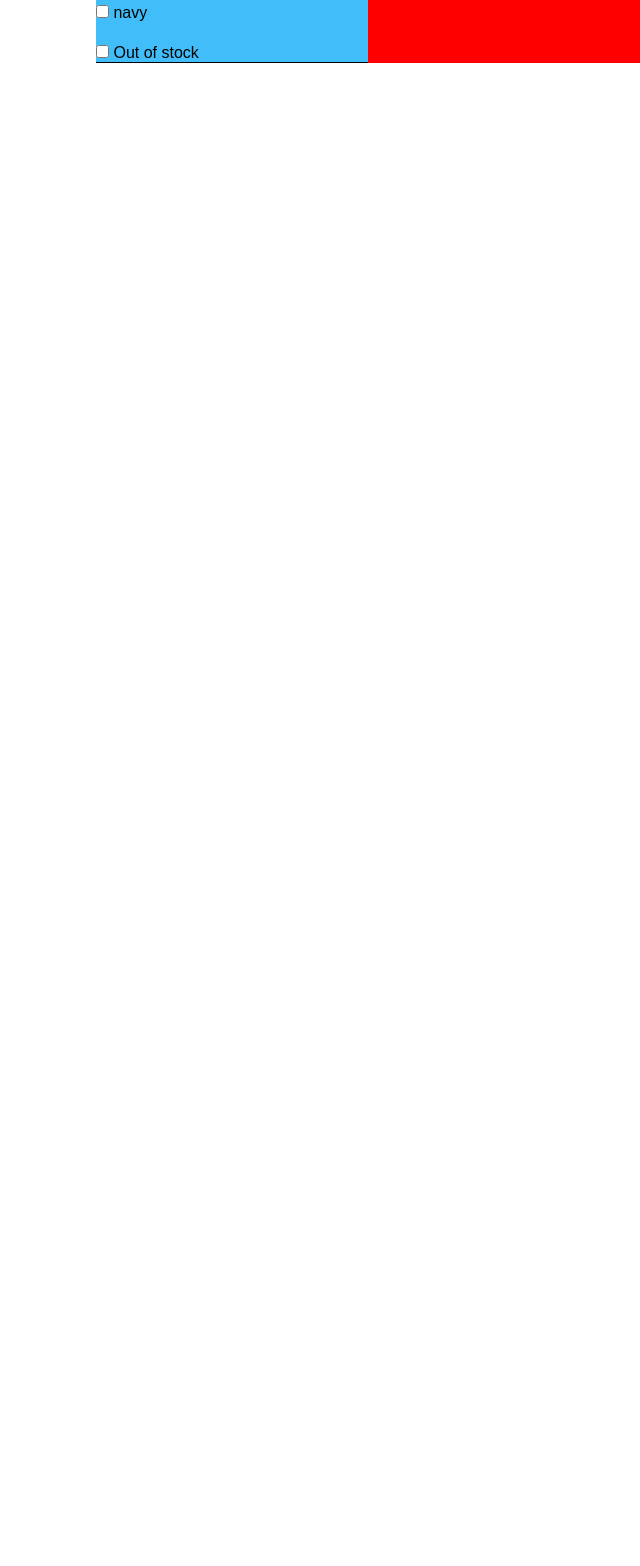
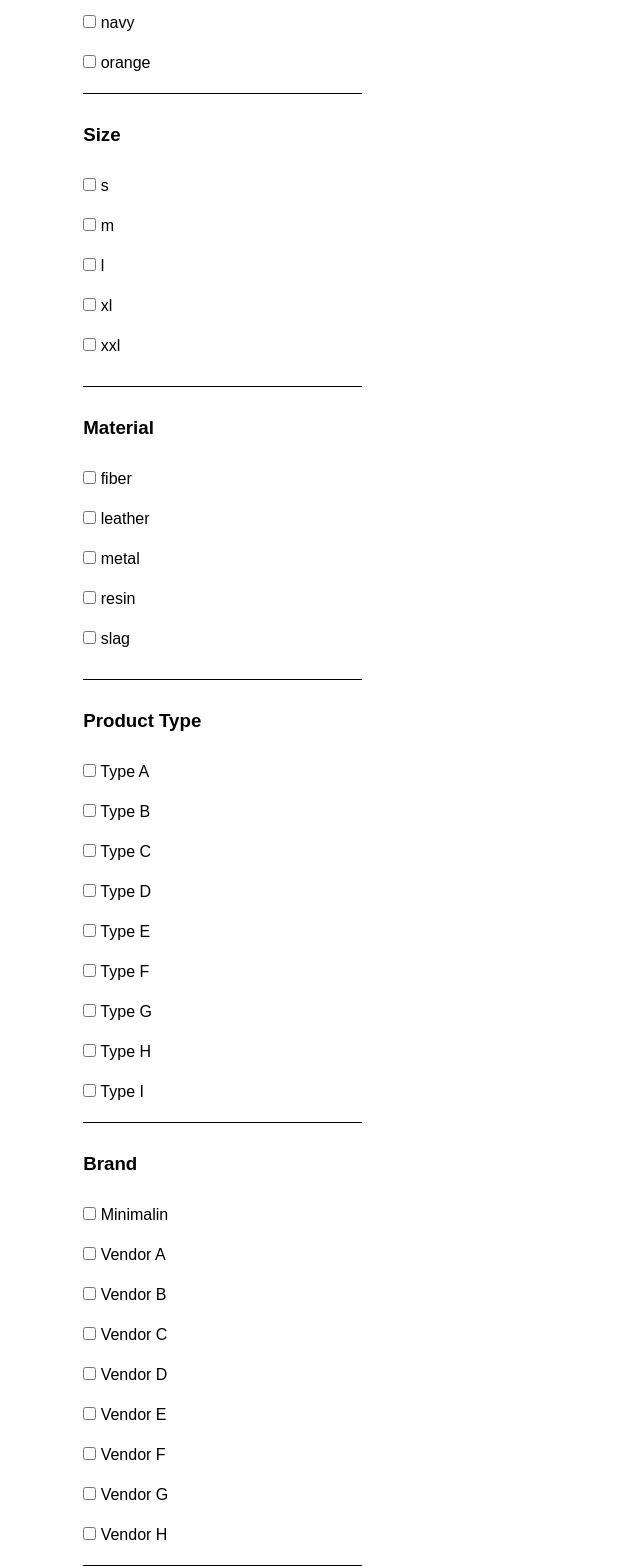
Before and after one commit to Mowlee-03/mowleeshwaran, a plain HTML site: page Pages/shop.html in a window 1280 px wide. Shown: the part 1122-2688 px from the top of the page, without its empty margins (0-640 px from the left). Before the commit the page ends 1185 px from the top, so only its background shows below. Drawn offline with nearby package versions, Linux system fonts and the light colour scheme.

Commit message:
shop started

```diff
--- a/Assets/css/shop.css
+++ b/Assets/css/shop.css
@@ -89,15 +89,15 @@ nav{
     color: #41BEF9;
 }
 .row{
-    width: 85%;
+    width: 87%;
     height: 100%;
     margin: 0 auto;
-    background-color: red;
+    /* background-color: red; */
 }
 .row_one{
     width: 25%;
     height: 100%;
-    background-color: #41BEF9;
+    /* background-color: #41BEF9; */
     display: flex;
     flex-direction: column;
     gap: 30px;
@@ -142,6 +142,9 @@ nav{
 .checkboxes{
     width: 100%;
     height: 100%;
+    padding-bottom: 20px;
+    border-bottom: 1px solid;
+    /* background-color: green; */
 }
 .checkbox_list{
     width: 100%;
@@ -150,8 +153,6 @@ nav{
     margin-top: 20px;
     list-style-type: none;
     line-height: 40px;
-    padding-bottom: 10px;
-    border-bottom: 1px solid;
 }
 .checkbox_list li input{
     accent-color:#4CA9F8;
@@ -164,6 +165,4 @@ nav{
     overflow: auto;
     list-style-type: none;
     line-height: 40px;
-    padding-bottom: 10px;
-    border-bottom: 1px solid;
 }
--- a/Pages/shop.html
+++ b/Pages/shop.html
@@ -14,7 +14,7 @@
                 <img class="logo" src="https://minimalin-demo.myshopify.com/cdn/shop/files/logo-simple-10_150x.png?v=1708142290" alt="">
             </div>
         <ul class="nav-menu">
-            <li><a href="">home<i class="ri-arrow-drop-down-line"></i></a></li>
+            <li><a href="../index.html">home<i class="ri-arrow-drop-down-line"></i></a></li>
             <li><a href="">shop<i class="ri-arrow-drop-down-line"></i></a></li>
             <li><a href="">categories<i class="ri-arrow-drop-down-line"></i></a></li>
             <li><a href="">product<i class="ri-arrow-drop-down-line"></i></a></li>
@@ -144,7 +144,7 @@
                 </ul>
             </div>
             <div class="checkboxes">
-                <h3>Availability</h3>
+                <h3>Color</h3>
                 <ul class="checkbox_list_clr">
                     <li>
                         <input type="checkbox"> <label for="">black</label>
@@ -171,25 +171,150 @@
                         <input type="checkbox"> <label for="">navy</label>
                     </li>
                     <li>
-                        <input type="checkbox"> <label for="">Out of stock</label>
+                        <input type="checkbox"> <label for="">orange</label>
                     </li>
                     <li>
-                        <input type="checkbox"> <label for="">Out of stock</label>
+                        <input type="checkbox"> <label for="">pink</label>
                     </li>
                     <li>
-                        <input type="checkbox"> <label for="">Out of stock</label>
+                        <input type="checkbox"> <label for="">purple</label>
                     </li>
                     <li>
-                        <input type="checkbox"> <label for="">Out of stock</label>
+                        <input type="checkbox"> <label for="">red</label>
                     </li>
                     <li>
-                        <input type="checkbox"> <label for="">Out of stock</label>
+                        <input type="checkbox"> <label for="">violet</label>
                     </li>
                     <li>
-                        <input type="checkbox"> <label for="">Out of stock</label>
+                        <input type="checkbox"> <label for="">yellow</label>
                     </li>
                     <li>
-                        <input type="checkbox"> <label for="">Out of stock</label>
+                        <input type="checkbox"> <label for="">white</label>
+                    </li>
+                </ul>
+            </div>
+            <div class="checkboxes">
+                <h3>Size</h3>
+                <ul class="checkbox_list">
+                    <li>
+                        <input type="checkbox"> <label for="">s</label>
+                    </li>
+                    <li>
+                        <input type="checkbox"> <label for="">m</label>
+                    </li>
+                    <li>
+                        <input type="checkbox"> <label for="">l</label>
+                    </li>
+                    <li>
+                        <input type="checkbox"> <label for="">xl</label>
+                    </li>
+                    <li>
+                        <input type="checkbox"> <label for="">xxl</label>
+                    </li>
+                </ul>
+            </div>
+            <div class="checkboxes">
+                <h3>Material</h3>
+                <ul class="checkbox_list">
+                    <li>
+                        <input type="checkbox"> <label for="">fiber</label>
+                    </li>
+                    <li>
+                        <input type="checkbox"> <label for="">leather</label>
+                    </li>
+                    <li>
+                        <input type="checkbox"> <label for="">metal</label>
+                    </li>
+                    <li>
+                        <input type="checkbox"> <label for="">resin</label>
+                    </li>
+                    <li>
+                        <input type="checkbox"> <label for="">slag</label>
+                    </li>
+                </ul>
+            </div>
+            <div class="checkboxes">
+                <h3>Product Type</h3>
+                <ul class="checkbox_list_clr">
+                    <li>
+                        <input type="checkbox"> <label for="">Type A</label>
+                    </li>
+                    <li>
+                        <input type="checkbox"> <label for="">Type B</label>
+                    </li>
+                    <li>
+                        <input type="checkbox"> <label for="">Type C</label>
+                    </li>
+                    <li>
+                        <input type="checkbox"> <label for="">Type D</label>
+                    </li>
+                    <li>
+                        <input type="checkbox"> <label for="">Type E</label>
+                    </li>
+                    <li>
+                        <input type="checkbox"> <label for="">Type F</label>
+                    </li>
+                    <li>
+                        <input type="checkbox"> <label for="">Type G</label>
+                    </li>
+                    <li>
+                        <input type="checkbox"> <label for="">Type H</label>
+                    </li>
+                    <li>
+                        <input type="checkbox"> <label for="">Type I</label>
+                    </li>
+                    <li>
+                        <input type="checkbox"> <label for="">TYpe J</label>
+                    </li>
+                    <li>
+                        <input type="checkbox"> <label for="">TYpe K</label>
+                    </li>
+                    <li>
+                        <input type="checkbox"> <label for="">TYpe L</label>
+                    </li>
+                </ul>
+            </div>
+            <div class="checkboxes">
+                <h3>Brand</h3>
+                <ul class="checkbox_list_clr">
+                    <li>
+                        <input type="checkbox"> <label for="">Minimalin</label>
+                    </li>
+                    <li>
+                        <input type="checkbox"> <label for="">Vendor A</label>
+                    </li>
+                    <li>
+                        <input type="checkbox"> <label for="">Vendor B</label>
+                    </li>
+                    <li>
+                        <input type="checkbox"> <label for="">Vendor C</label>
+                    </li>
+                    <li>
+                        <input type="checkbox"> <label for="">Vendor D</label>
+                    </li>
+                    <li>
+                        <input type="checkbox"> <label for="">Vendor E</label>
+                    </li>
+                    <li>
+                        <input type="checkbox"> <label for="">Vendor F</label>
+                    </li>
+                    <li>
+                        <input type="checkbox"> <label for="">Vendor G</label>
+                    </li>
+                    <li>
+                        <input type="checkbox"> <label for="">Vendor H</label>
+                    </li>
+                    <li>
+                        <input type="checkbox"> <label for="">Vendor I</label>
+                    </li>
+                    <li>
+                        <input type="checkbox"> <label for="">Vendor J</label>
+                    </li>
+                    <li>
+                        <input type="checkbox"> <label for="">Vendor K</label>
+                    </li>
+                    <li>
+                        <input type="checkbox"> <label for="">Vendor L</label>
                     </li>
                 </ul>
             </div>
```
